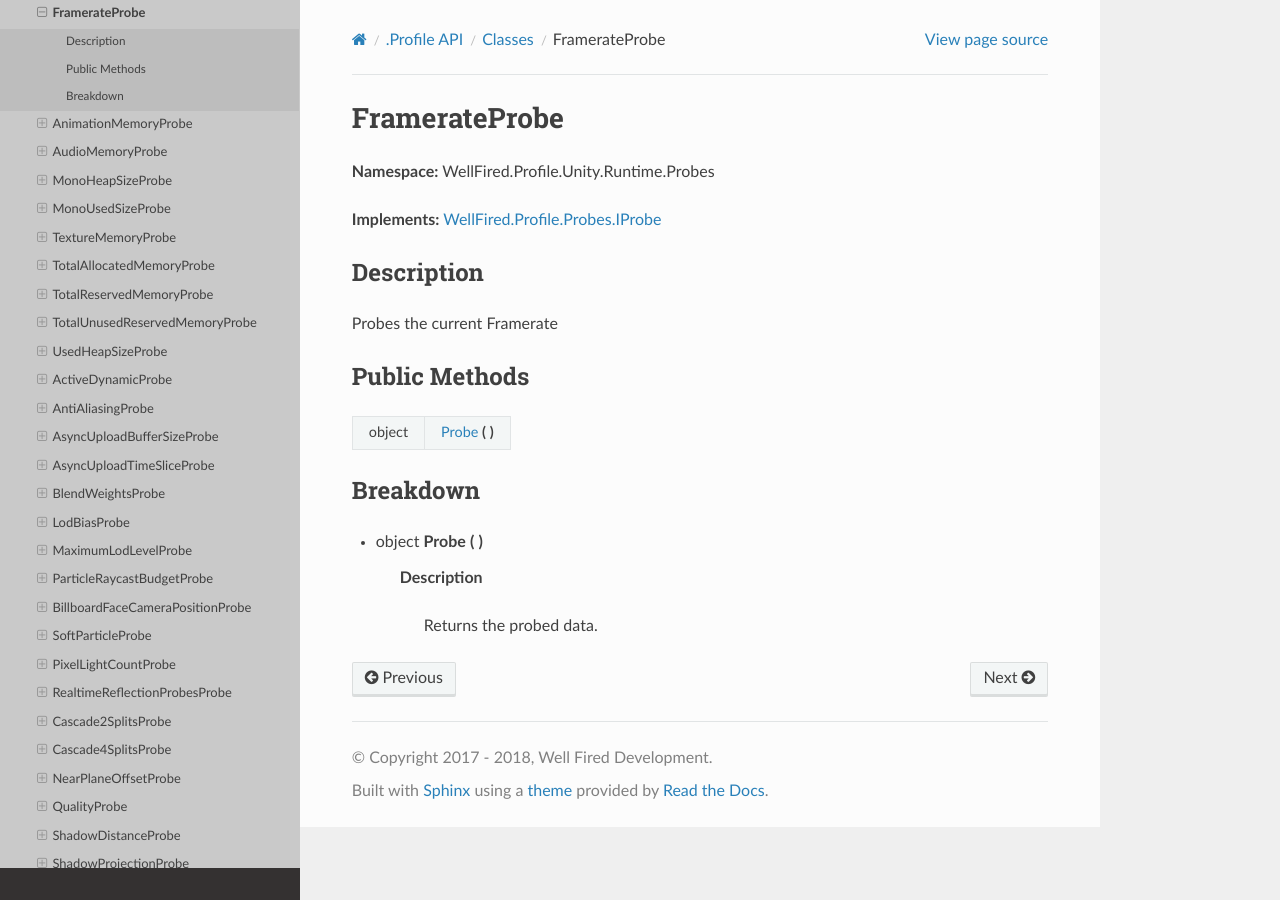
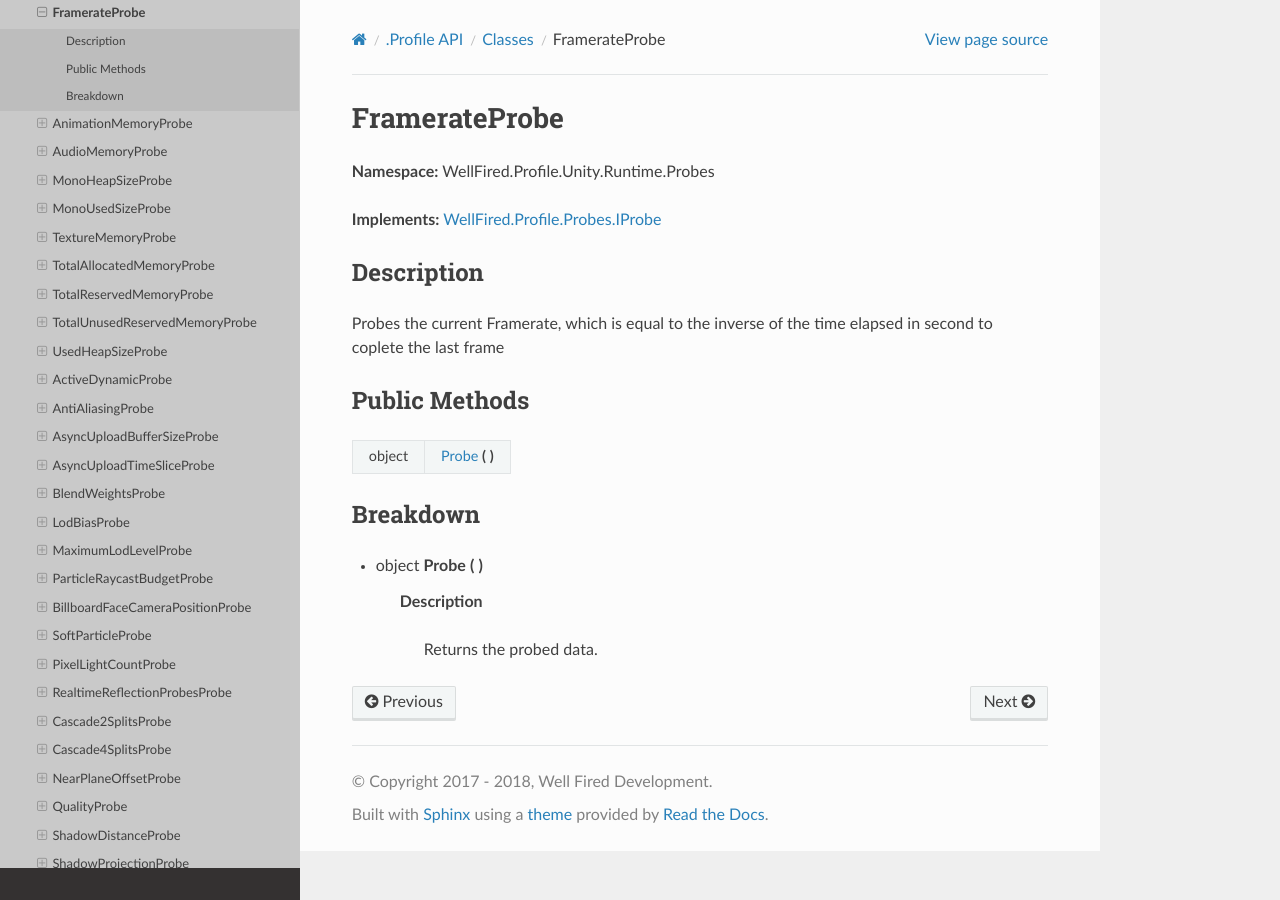
Before and after one commit to WellFiredDevelopment/dotProfileDocumentation, a Sphinx documentation site: the page built from sphinx/source/api/classes/class_wellfired_profile_unity_runtime_probes_continuousdata_framerateprobe.rst, in a window 1280 px wide. Built offline with Sphinx 7.4.7 and the Read the Docs theme 2.0.0, drawn with Linux system fonts in a browser that asks for light colours.

Commit message:
AutoBuildDocumentation

```diff
--- a/sphinx/source/api/classes/class_wellfired_profile_unity_runtime_probes_continuousdata_framerateprobe.rst
+++ b/sphinx/source/api/classes/class_wellfired_profile_unity_runtime_probes_continuousdata_framerateprobe.rst
@@ -11,7 +11,7 @@ FramerateProbe
 Description
 ------------
 
-:ref:`Probes<namespacewellfired_profile_unity_runtime_probes>` the current Framerate
+:ref:`Probes<namespacewellfired_profile_unity_runtime_probes>` the current Framerate, which is equal to the inverse of the time elapsed in second to coplete the last frame
 
 Public Methods
 ---------------
```
